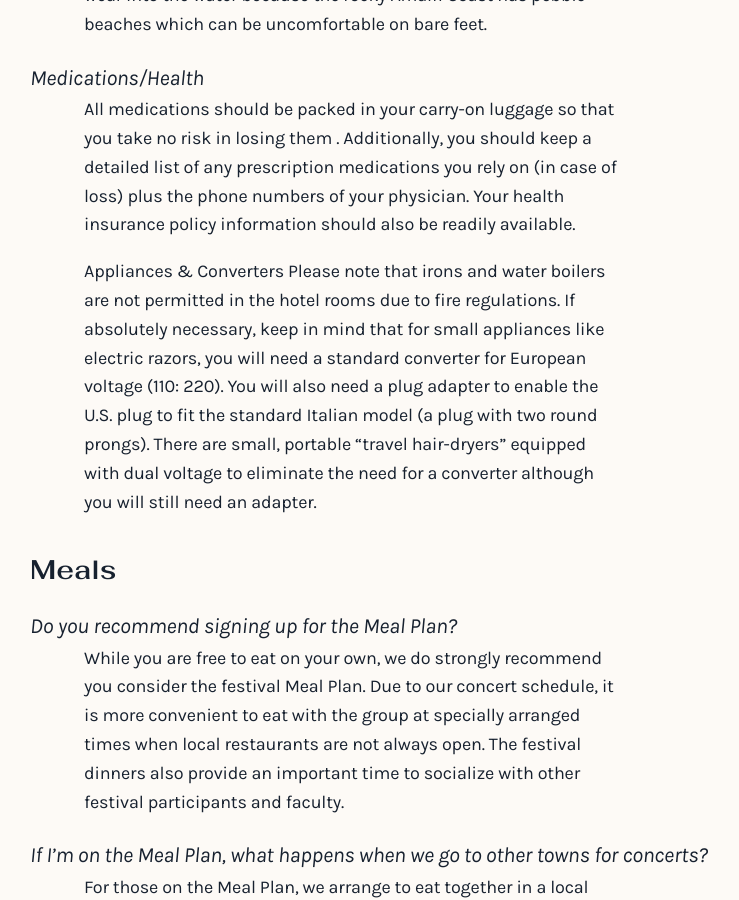
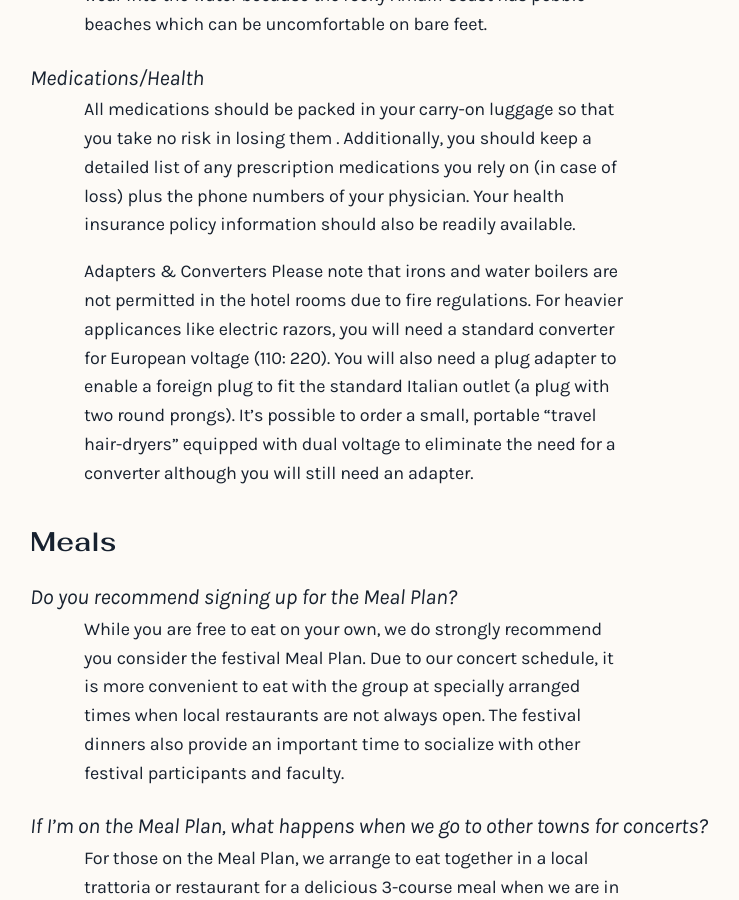
Before and after one commit to Amalfi-Festival/amalfi-festival-org, a Jekyll site: the page built from faq.md, in a window 1280 px wide and 900 px high, scrolled down 3528 px. Shown: the whole window, without its empty margins (97-836 px from the left). Built offline with Jekyll 4.4.1, drawn with Linux system fonts in a browser that asks for light colours; some of the changed text lies outside the part shown.

Commit message:
Update faq.md
text revision

```diff
--- a/faq.md
+++ b/faq.md
@@ -71,8 +71,8 @@ Everyday shoes
 Medications/Health
 : All medications should be packed in your carry-on luggage so that you take no risk in losing them . Additionally, you should keep a detailed list of any prescription medications you rely on (in case of loss) plus the phone numbers of your physician. Your health insurance policy information should also be readily available.
 
-Appliances & Converters
- Please note that irons and water boilers are not permitted in the hotel rooms due to fire regulations. If absolutely necessary, keep in mind that for small appliances like electric razors, you will need a standard converter for European voltage (110: 220). You will also need a plug adapter to enable the U.S. plug to fit the standard Italian model (a plug with two round prongs). There are small, portable “travel hair-dryers" equipped with dual voltage to eliminate the need for a converter although you will still need an adapter.
+Adapters & Converters
+ Please note that irons and water boilers are not permitted in the hotel rooms due to fire regulations. For heavier applicances like electric razors, you will need a standard converter for European voltage (110: 220). You will also need a plug adapter to enable a foreign plug to fit the standard Italian outlet (a plug with two round prongs). It's possible to order a small, portable “travel hair-dryers" equipped with dual voltage to eliminate the need for a converter although you will still need an adapter.
 
 
 ## Meals
```
Also changed, not shown: other parts of faq.md (+1 -1 lines).
